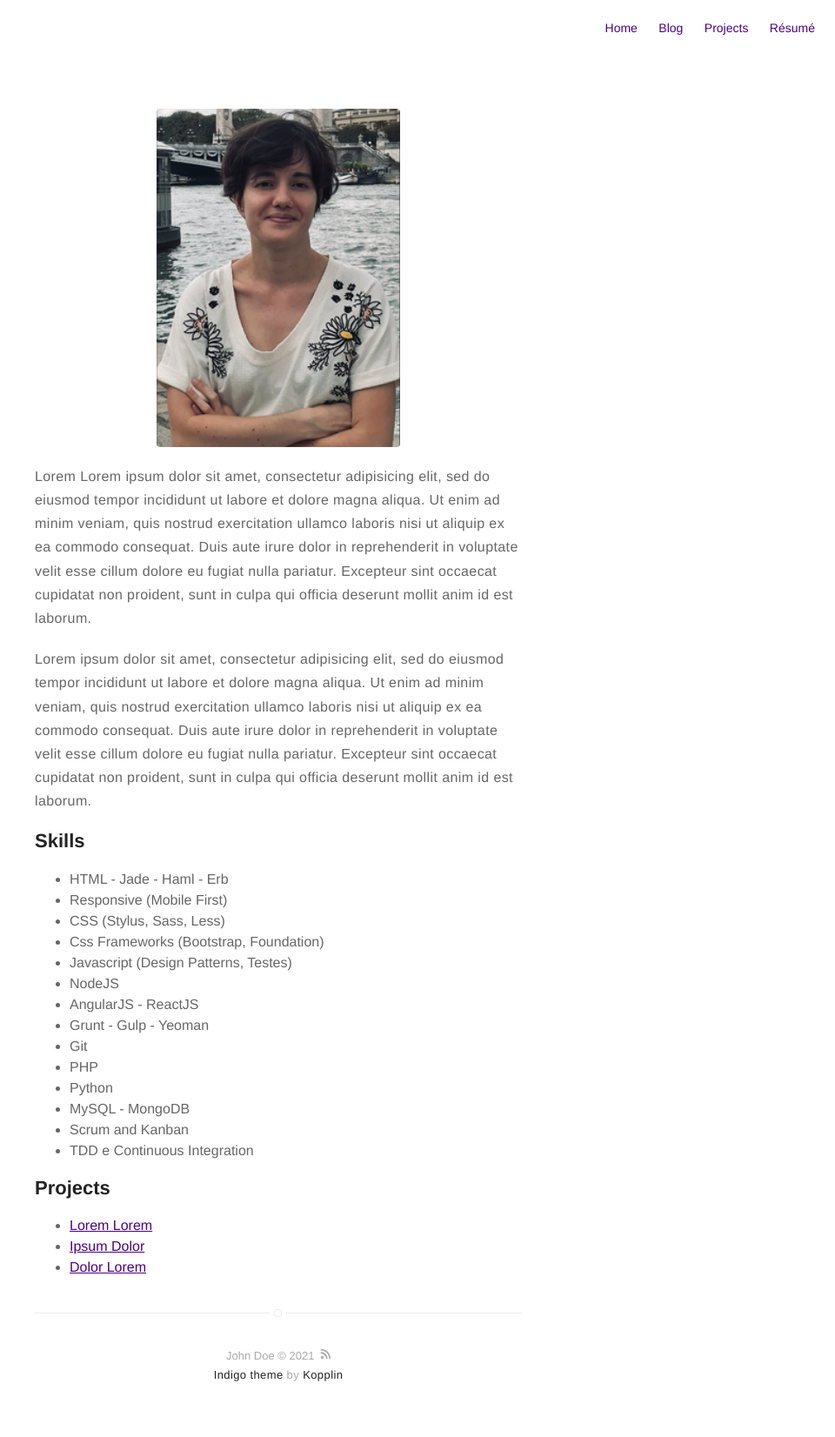
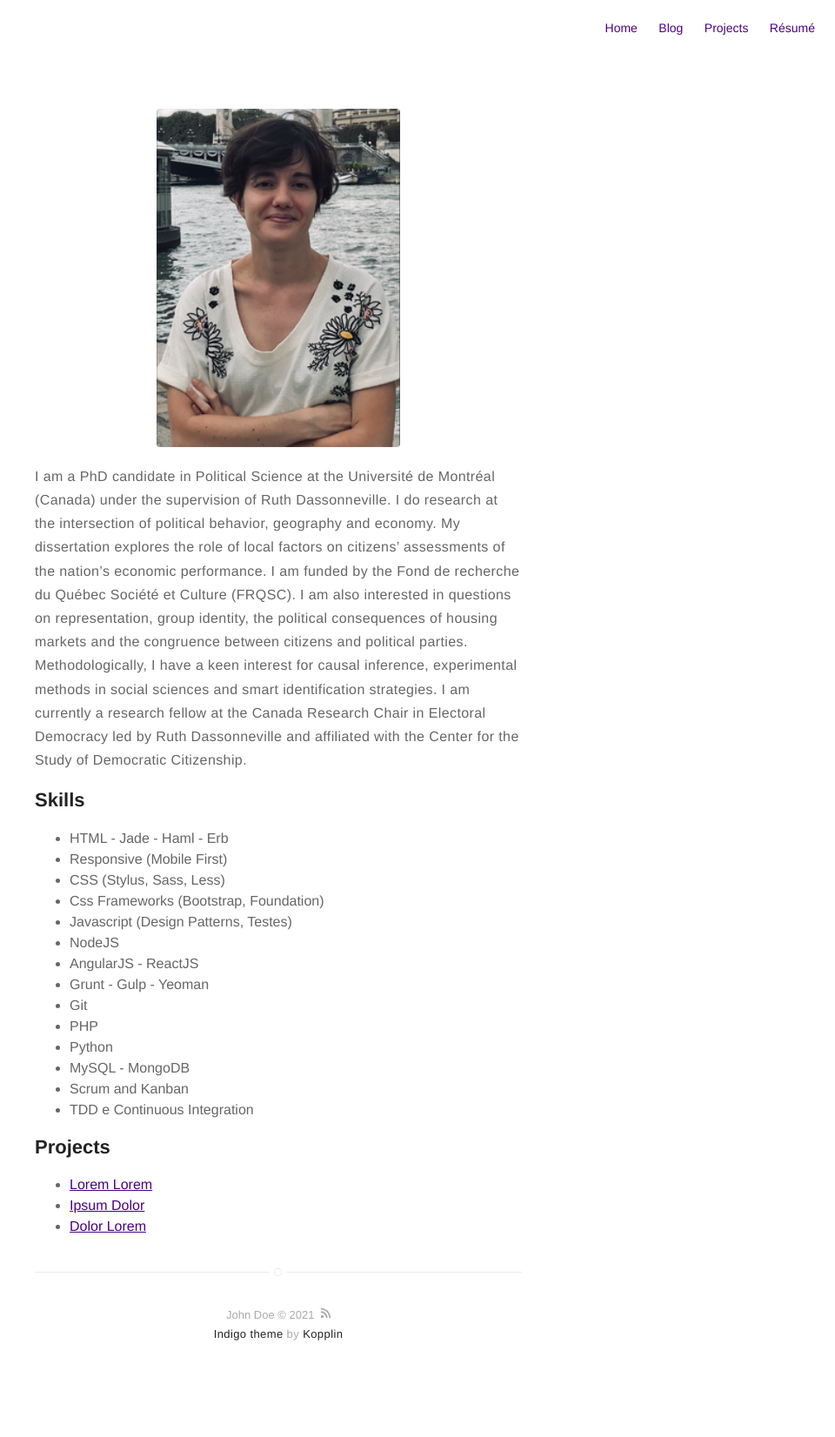
Before and after one commit to alexandrajabbour/ajabbour.github.io, a Jekyll site: the page built from about.md, in a window 1280 px wide. Shown: the whole page at 87% size, without its empty margins (320-1280 px from the left). Built offline with Jekyll 4.4.1, drawn with Linux system fonts in a browser that asks for light colours; after the commit the page ends 1605 px from its top, so only the background shows below that.

Commit message:
Update about.md

```diff
--- a/about.md
+++ b/about.md
@@ -4,19 +4,11 @@ layout: page
 ---
 ![Profile Image]({% if site.external-image %}{{ site.picture }}{% else %}{{ site.url }}/{{ site.picture }}{% endif %})
 
-<p>Lorem Lorem ipsum dolor sit amet, consectetur adipisicing elit, sed do eiusmod
-tempor incididunt ut labore et dolore magna aliqua. Ut enim ad minim veniam,
-quis nostrud exercitation ullamco laboris nisi ut aliquip ex ea commodo
-consequat. Duis aute irure dolor in reprehenderit in voluptate velit esse
-cillum dolore eu fugiat nulla pariatur. Excepteur sint occaecat cupidatat non
-proident, sunt in culpa qui officia deserunt mollit anim id est laborum.</p>
+<p>I am a PhD candidate in Political Science at the Université de Montréal (Canada) under the supervision of Ruth Dassonneville. I do research at the intersection of political behavior, geography and economy. My dissertation explores the role of local factors on citizens’ assessments of the nation’s economic performance. I am funded by the Fond de recherche du Québec Société et Culture (FRQSC).
 
-<p>Lorem ipsum dolor sit amet, consectetur adipisicing elit, sed do eiusmod
-tempor incididunt ut labore et dolore magna aliqua. Ut enim ad minim veniam,
-quis nostrud exercitation ullamco laboris nisi ut aliquip ex ea commodo
-consequat. Duis aute irure dolor in reprehenderit in voluptate velit esse
-cillum dolore eu fugiat nulla pariatur. Excepteur sint occaecat cupidatat non
-proident, sunt in culpa qui officia deserunt mollit anim id est laborum.</p>
+I am also interested in questions on representation, group identity, the political consequences of housing markets and the congruence between citizens and political parties. Methodologically, I have a keen interest for causal inference, experimental methods in social sciences and smart identification strategies.
+
+I am currently a research fellow at the Canada Research Chair in Electoral Democracy led by Ruth Dassonneville and affiliated with the Center for the Study of Democratic Citizenship.</p>
 
 <h2>Skills</h2>
 
```
